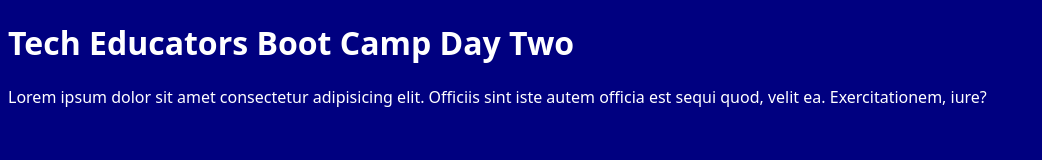
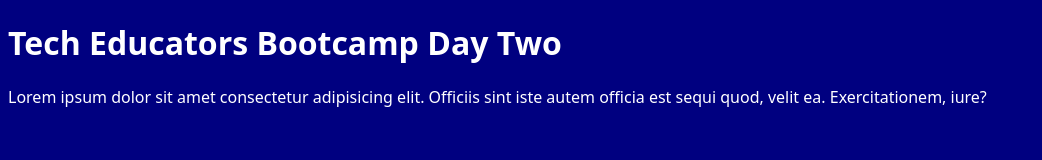
Before and after one commit to crackerFactory64/day-two, a plain HTML site: page index.html in a window 1280 px wide. Shown: the whole page, without its empty margins (0-1042 px from the left). Drawn offline with Linux system fonts and the light colour scheme.

Commit message:
Change title

```diff
--- a/index.html
+++ b/index.html
@@ -7,7 +7,7 @@
     <link rel="stylesheet" href="style.css" />
   </head>
   <body>
-    <h1>Tech Educators Boot Camp Day Two</h1>
+    <h1>Tech Educators Bootcamp Day Two</h1>
     <p>
       Lorem ipsum dolor sit amet consectetur adipisicing elit. Officiis sint
       iste autem officia est sequi quod, velit ea. Exercitationem, iure?
```
